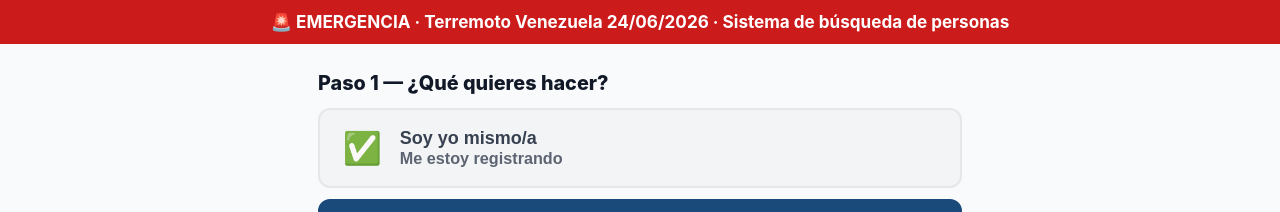
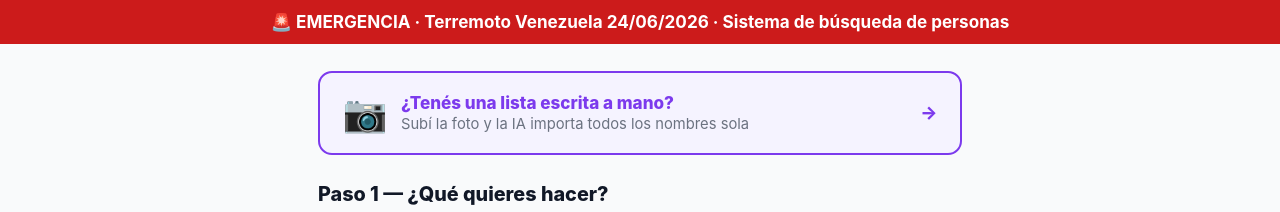
Before and after one commit to mikeweyn/ayudarvenezuela, a React (Vite) app in the folder frontend/: page /reportar in a window 1280 px wide. Shown: the top 212 px of the page. Built offline with nearby package versions, Linux system fonts and the light colour scheme; no server answers.

Commit message:
feat: boton subir lista visible en inicio y reportar

```diff
--- a/frontend/src/pages/Inicio.jsx
+++ b/frontend/src/pages/Inicio.jsx
@@ -179,6 +179,21 @@ export default function Inicio() {
               </div>
             </div>
           </Link>
+
+          <Link to="/subir-lista">
+            <div style={{
+              background: '#fff', border: '2px solid #7C3AED', borderRadius: 14,
+              padding: '1.25rem 1.5rem', display: 'flex', alignItems: 'center', gap: '1rem',
+            }}>
+              <span style={{ fontSize: '2.5rem' }}>📷</span>
+              <div>
+                <div style={{ fontWeight: 800, fontSize: '1.2rem', color: '#7C3AED' }}>Subir foto de lista</div>
+                <div style={{ color: '#4B5563', fontSize: '0.95rem', marginTop: '0.2rem' }}>
+                  La IA lee los nombres automáticamente
+                </div>
+              </div>
+            </div>
+          </Link>
         </div>
 
         {/* Números de emergencia — widget compacto */}
--- a/frontend/src/pages/Reportar.jsx
+++ b/frontend/src/pages/Reportar.jsx
@@ -1,6 +1,24 @@
 import { useState } from 'react';
 import { useSearchParams, Link } from 'react-router-dom';
 import { registrarPersona } from '../api';
+
+function BannerSubirLista() {
+  return (
+    <Link to="/subir-lista" style={{ display: 'block', marginBottom: '1.5rem' }}>
+      <div style={{
+        background: '#F5F3FF', border: '2px solid #7C3AED', borderRadius: 14,
+        padding: '1rem 1.25rem', display: 'flex', alignItems: 'center', gap: '0.75rem',
+      }}>
+        <span style={{ fontSize: '2rem' }}>📷</span>
+        <div style={{ flex: 1 }}>
+          <div style={{ fontWeight: 800, color: '#7C3AED', fontSize: '0.95rem' }}>¿Tenés una lista escrita a mano?</div>
+          <div style={{ fontSize: '0.82rem', color: '#6B7280', marginTop: '0.1rem' }}>Subí la foto y la IA importa todos los nombres sola</div>
+        </div>
+        <span style={{ color: '#7C3AED', fontWeight: 800 }}>→</span>
+      </div>
+    </Link>
+  );
+}
 
 const ESTADOS = [
   { value: 'bien',        label: '✅ Está bien' },
@@ -89,6 +107,8 @@ export default function Reportar() {
 
   return (
     <div className="container" style={{ paddingTop: '1.5rem', paddingBottom: '3rem' }}>
+
+      <BannerSubirLista />
 
       {/* Paso 1: tipo */}
       <div style={{ marginBottom: '1.75rem' }}>
```
